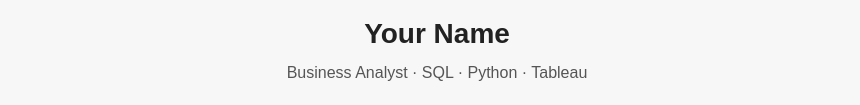
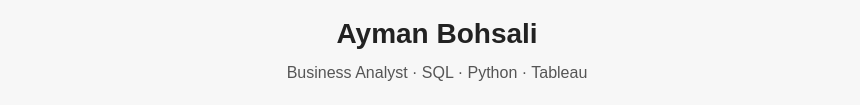
Before and after one commit to AymBohs/AymBohs.github.io, a plain HTML site: page index.html in a window 1280 px wide. Shown: the part 183-288 px from the top of the page, without its empty margins (203-1063 px from the left). Drawn offline with Linux system fonts and the light colour scheme.

Commit message:
updated name

```diff
--- a/index.html
+++ b/index.html
@@ -154,7 +154,7 @@
         <!-- Replace this div with <img src="your-photo.jpg" class="photo"> -->
         <div class="photo">Photo</div>
 
-        <h1>Your Name</h1>
+        <h1>Ayman Bohsali</h1>
         <p>Business Analyst · SQL · Python · Tableau</p>
       </header>
 
```
